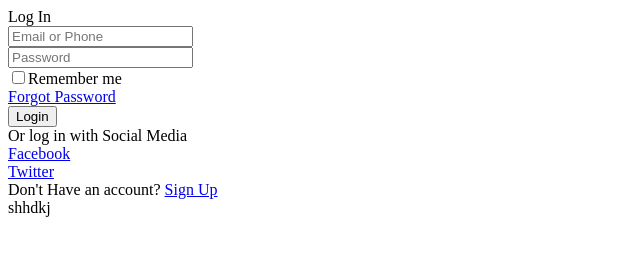
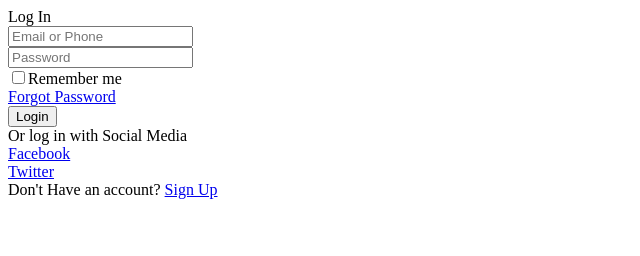
Before and after one commit to Ronel27/hci-practices, a plain HTML site: page index.html in a window 1280 px wide. Shown: the full height of the page, 0-640 px from the left. Drawn offline with Linux system fonts and the light colour scheme.

Commit message:
revert test commit

```diff
--- a/index.html
+++ b/index.html
@@ -47,7 +47,6 @@
             <div class="signup-link">
                 Don't Have an account? <a href="#">Sign Up</a>
             </div>
-            shhdkj
         </form>
     </div>
 </body>
```
